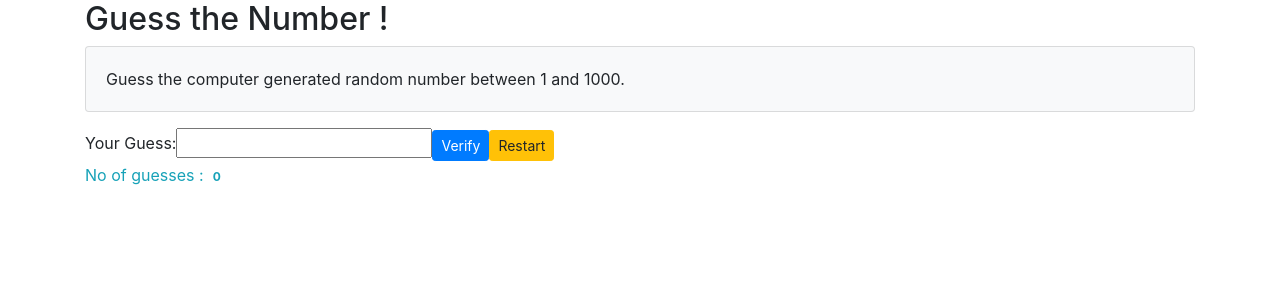
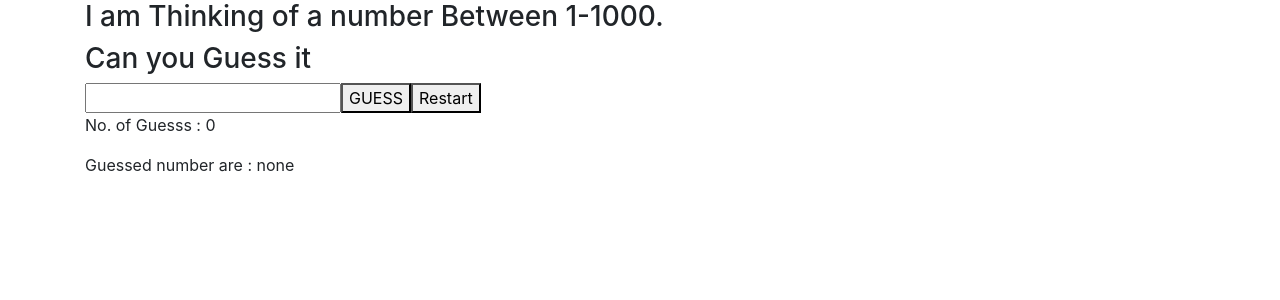
Before and after one commit to lwairore/angular-guess-the-number, an Angular app: page / in a window 1280 px wide. Shown: the top 300 px of the page. Built offline with nearby package versions, Linux system fonts and the light colour scheme.

Commit message:
- Update the look of the game.

```diff
--- a/src/app/app.component.ts
+++ b/src/app/app.component.ts
@@ -4,26 +4,21 @@ import { Component } from '@angular/core';
   selector: 'app-root',
   template: `
    <div class="container">
-    <h2>Guess the Number !</h2>
-    <div class="card bg-light mb-3">
-        <div class="card-body">
-          <p class="card-text">Guess the computer generated random number between 1 and 1000.</p>
-        </div>
-    </div>
-    <div>
-      <label>Your Guess: </label>
+    <h3>I am Thinking of a number Between 1-1000.</h3>
+    <h3>Can you Guess it </h3>
     <input type="number" [value]="guess" (input)="guess = $event.target.value" />
-      <button (click)="verifyGuess()" class="btn btn-primary btn-sm">Verify</button>
-      <button (click)="initializeGame()" class="btn btn-warning btn-sm">Restart</button>
-    </div>
+
+    <button (click)="verifyGuess()">GUESS</button>
+    <button (click)="initializeGame()">Restart</button>
+
     <div>
         <p *ngIf="deviation<0" class="alert alert-warning">Your guess is higher.</p>
         <p *ngIf="deviation>0" class="alert alert-warning">Your guess is lower.</p>
         <p *ngIf="deviation===0" class="alert alert-success">Yes! That's it.</p>
     </div>
-    <p class="text-info">No of guesses :
-      <span class="badge">{{noOfTries}}</span>
-    </p>
+
+    <p>No. of Guesss : {{noOfTries}}</p>
+    <p>Guessed number are : none</p>
 </div>
   `,
   styleUrls: ['./app.component.css']
```
Lines whose indentation alone changed are shown as unchanged.
